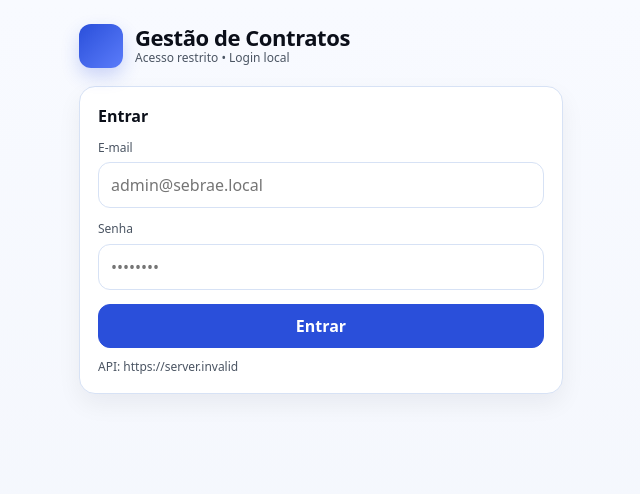
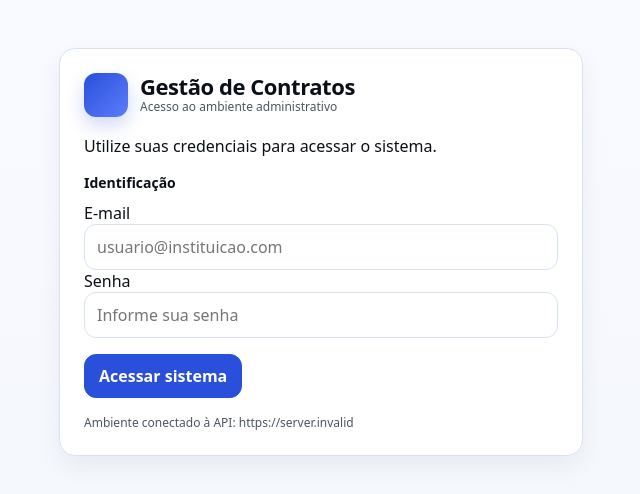
Before and after one commit to mardriel-commits/controledecontratos, a React (Vite) app in the folder frontend/: page /login in a window 1280 px wide. Shown: the top 494 px of the page, without its empty margins (319-959 px from the left). Built offline with nearby package versions, Linux system fonts and the light colour scheme; no server answers.

Commit message:
Update Login.jsx

```diff
--- a/frontend/src/pages/Login.jsx
+++ b/frontend/src/pages/Login.jsx
@@ -25,7 +25,7 @@ export default function Login() {
       await api.login(email, password)
       nav(redirectTo, { replace: true })
     } catch (err) {
-      setError(err?.message || 'Falha no login')
+      setError(err?.message || 'Não foi possível iniciar a sessão.')
     } finally {
       setLoading(false)
     }
@@ -33,9 +33,12 @@ export default function Login() {
 
   if (authLoading) {
     return (
-      <div className="container" style={{ maxWidth: 520 }}>
-        <div className="card" style={{ marginTop: 12, textAlign: 'center' }}>
-          Carregando...
+      <div className="container" style={{ maxWidth: 520, paddingTop: 60 }}>
+        <div className="card" style={{ textAlign: 'center' }}>
+          <div className="h2">Aguarde</div>
+          <div className="small" style={{ marginTop: 8 }}>
+            Verificando as informações de acesso.
+          </div>
         </div>
       </div>
     )
@@ -46,52 +49,64 @@ export default function Login() {
   }
 
   return (
-    <div className="container" style={{ maxWidth: 520 }}>
-      <div className="topbar">
-        <div className="brand">
+    <div className="container" style={{ maxWidth: 560, paddingTop: 48 }}>
+      <div className="card" style={{ padding: 24 }}>
+        <div className="brand" style={{ marginBottom: 18 }}>
           <div className="logo" />
           <div>
             <div className="h1">Gestão de Contratos</div>
-            <div className="small">Acesso restrito • Login local</div>
-          </div>
+            <div className="small">Acesso ao ambiente administrativo</div>
           </div>
         </div>
 
-      <div className="card" style={{ marginTop: 12 }}>
-        <div style={{ fontWeight: 900, marginBottom: 12 }}>Entrar</div>
+        <div className="notice notice-info" style={{ marginBottom: 16 }}>
+          Utilize suas credenciais para acessar o sistema.
+        </div>
 
         <form onSubmit={submit}>
-          <div className="small" style={{ marginBottom: 6 }}>E-mail</div>
+          <div className="panel">
+            <div className="section-title">Identificação</div>
+
+            <div className="form-grid">
+              <div className="form-full">
+                <div className="label">E-mail</div>
                 <input
                   className="input"
                   type="email"
                   value={email}
                   onChange={e => setEmail(e.target.value)}
-            placeholder="admin@sebrae.local"
+                  placeholder="usuario@instituicao.com"
                 />
+              </div>
 
-          <div className="small" style={{ margin: '12px 0 6px' }}>Senha</div>
+              <div className="form-full">
+                <div className="label">Senha</div>
                 <input
                   className="input"
                   type="password"
                   value={password}
                   onChange={e => setPassword(e.target.value)}
-            placeholder="••••••••"
+                  placeholder="Informe sua senha"
                 />
+              </div>
+            </div>
+          </div>
 
           {error && (
-            <div style={{ marginTop: 10, fontSize: 13, fontWeight: 800, color: '#b42318' }}>
+            <div className="notice notice-error" style={{ marginTop: 14 }}>
               {error}
             </div>
           )}
 
-          <button className="btn" style={{ marginTop: 14, width: '100%' }} disabled={loading}>
-            {loading ? 'Entrando...' : 'Entrar'}
+          <div className="actions" style={{ marginTop: 16 }}>
+            <button className="btn" disabled={loading}>
+              {loading ? 'Entrando...' : 'Acessar sistema'}
             </button>
+          </div>
         </form>
 
-        <div className="small" style={{ marginTop: 10 }}>
-          API: {api.API_BASE}
+        <div className="small" style={{ marginTop: 16 }}>
+          Ambiente conectado à API: {api.API_BASE}
         </div>
       </div>
     </div>
```
Lines whose indentation alone changed are shown as unchanged.
